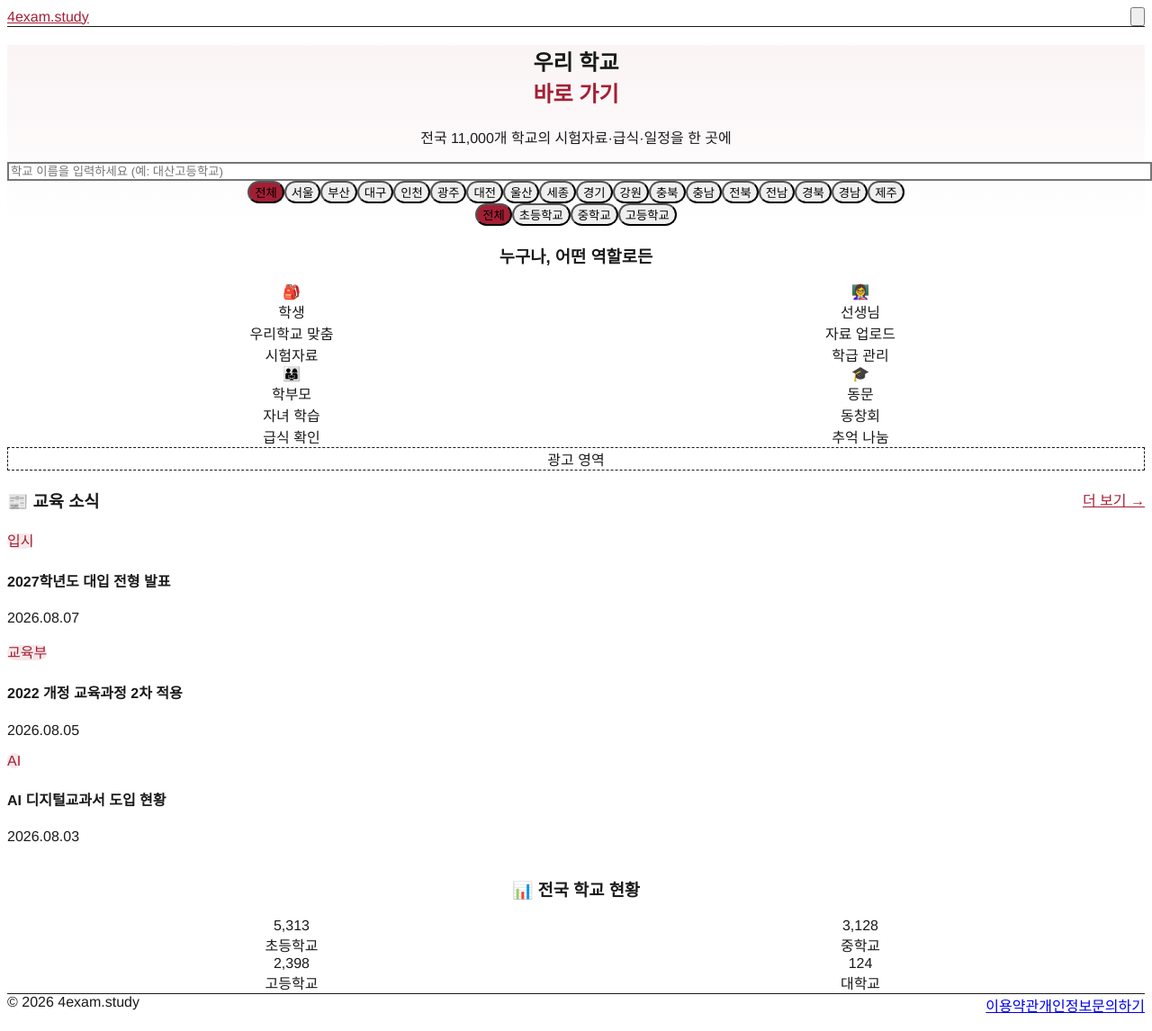
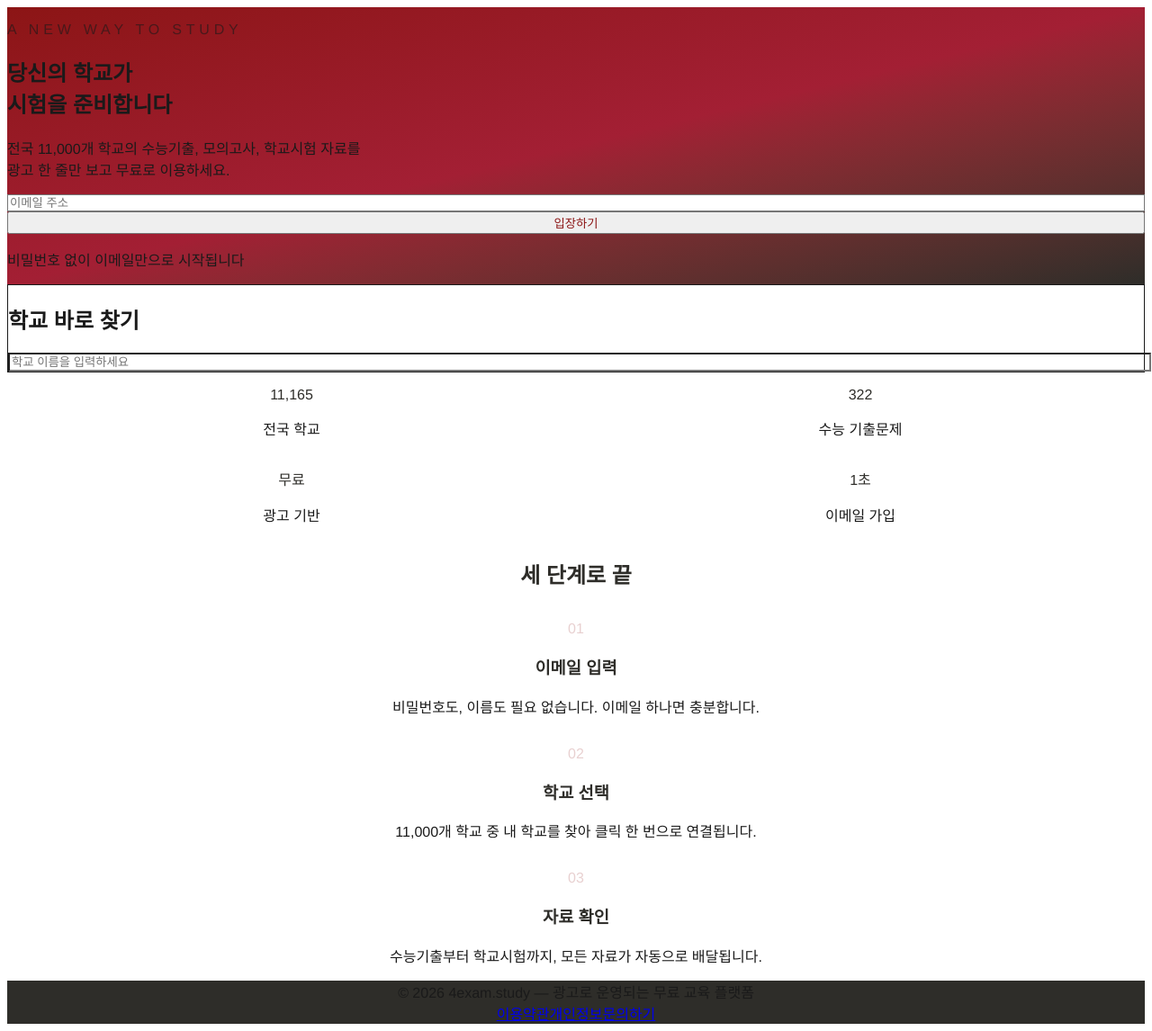
Before and after one commit to Rankerage/4exam, a Next.js app in the folder frontend/: page / in a window 1280 px wide. Shown: the whole page at 90% size. Built offline with nearby package versions, Linux system fonts and the light colour scheme.

Commit message:
4exam: nickname system + Stanford-style intro home

```diff
--- a/frontend/src/app/HomeClient.tsx
+++ b/frontend/src/app/HomeClient.tsx
@@ -1,207 +1,159 @@
 "use client";
 
-import { useState } from "react";
+import { useState, useEffect } from "react";
 import { useRouter } from "next/navigation";
-import { NavBar } from "@/components/NavBar";
-import { AdBanner } from "@/components/AdPlaceholder";
-
-const ALL_REGIONS = [
-  "전체", "서울", "부산", "대구", "인천", "광주", "대전", "울산", "세종",
-  "경기", "강원", "충북", "충남", "전북", "전남", "경북", "경남", "제주"
-];
-
-const ALL_TYPES = ["전체", "초등학교", "중학교", "고등학교"];
+import { NicknamePrompt, getNickname } from "@/lib/nickname";
 
 export default function HomeClient() {
+  const [email, setEmail] = useState("");
   const [query, setQuery] = useState("");
-  const [region, setRegion] = useState("전체");
-  const [schoolType, setSchoolType] = useState("전체");
   const [results, setResults] = useState<any[]>([]);
   const [loading, setLoading] = useState(false);
   const router = useRouter();
 
-  const handleSearch = async (q: string, r: string, t: string) => {
+  const handleSearch = async (q: string) => {
     setQuery(q);
-    setRegion(r);
-    setSchoolType(t);
+    if (q.length >= 1) {
+      const res = await fetch(`/api/exam?action=search&q=${encodeURIComponent(q)}`);
+      setResults(await res.json());
+    } else setResults([]);
+  };
 
-    if (q.length >= 1 || r !== "전체") {
+  const handleEnter = async () => {
+    if (!email.includes("@")) return;
     setLoading(true);
-      const params = new URLSearchParams();
-      params.set("action", "search");
-      if (q) params.set("q", q);
-      if (r !== "전체") params.set("region", r);
-      if (t !== "전체") params.set("type", t);
-
-      const res = await fetch(`/api/exam?${params.toString()}`);
+    localStorage.setItem("4exam_email", email);
+    const res = await fetch("/api/member", {
+      method: "POST",
+      headers: { "Content-Type": "application/json" },
+      body: JSON.stringify({ email, action: "me" }),
+    });
     const data = await res.json();
-      // 지역/유형 필터링은 API에서 지원하지 않으므로 클라이언트에서
-      let filtered = data;
-      if (r !== "전체") filtered = filtered.filter((s: any) => s.region === r);
-      if (t !== "전체") filtered = filtered.filter((s: any) => s.type === t);
-      setResults(filtered);
-      setLoading(false);
+    if (data.found && data.schoolId) {
+      router.push(`/school/${data.schoolId}`);
     } else {
-      setResults([]);
+      router.push("/login");
     }
   };
 
   return (
-    <main className="min-h-screen bg-white">
-      <NavBar />
+    <main className="min-h-screen bg-white font-sans">
+      {/* ── Stanford-style Hero ── */}
+      <section className="relative bg-gradient-to-br from-[#8C1515] via-[#A31F34] to-[#2E2D29] text-white overflow-hidden">
+        {/* 배경 패턴 */}
+        <div className="absolute inset-0 opacity-[0.03]"
+          style={{ backgroundImage: "radial-gradient(circle at 1px 1px, white 1px, transparent 0)", backgroundSize: "40px 40px" }} />
 
-      {/* 히어로 */}
-      <section className="bg-gradient-to-b from-[#A31F34]/5 to-white">
-        <div className="max-w-6xl mx-auto px-6 py-16 md:py-24 text-center">
-          <h2 className="text-3xl md:text-5xl font-bold mb-4">
-            우리 학교<br /><span className="text-[#A31F34]">바로 가기</span>
-          </h2>
-          <p className="text-gray-500 text-lg mb-8">
-            전국 11,000개 학교의 시험자료·급식·일정을 한 곳에
+        <div className="max-w-6xl mx-auto px-6 py-20 md:py-32 relative z-10">
+          <div className="max-w-3xl">
+            <p className="text-sm tracking-[.3em] uppercase opacity-60 mb-6 font-medium">
+              A New Way to Study
+            </p>
+            <h1 className="text-4xl md:text-6xl font-bold leading-tight tracking-tight mb-6">
+              당신의 학교가<br />
+              <span className="text-white/80 font-light">시험을 준비합니다</span>
+            </h1>
+            <p className="text-lg text-white/60 font-light mb-10 max-w-xl leading-relaxed">
+              전국 11,000개 학교의 수능기출, 모의고사, 학교시험 자료를<br />
+              광고 한 줄만 보고 무료로 이용하세요.
             </p>
 
-          {/* 학교 검색 + 필터 */}
-          <div className="max-w-2xl mx-auto">
-            <div className="relative mb-3">
+            {/* 이메일 입력 */}
+            <div className="flex flex-col sm:flex-row gap-3 max-w-lg">
               <input
-                type="text" value={query}
-                onChange={(e) => handleSearch(e.target.value, region, schoolType)}
-                placeholder="학교 이름을 입력하세요 (예: 대산고등학교)"
-                className="w-full text-lg py-4 px-6 border-2 border-gray-200 rounded-2xl focus:border-[#A31F34] outline-none bg-white shadow-sm"
+                type="email" value={email}
+                onChange={e => setEmail(e.target.value)}
+                placeholder="이메일 주소"
+                className="flex-1 px-5 py-3.5 bg-white/10 border border-white/20 rounded-xl text-white placeholder-white/40 outline-none focus:bg-white/20 transition-colors text-base"
+                onKeyDown={e => e.key === "Enter" && handleEnter()}
               />
+              <button onClick={handleEnter} disabled={loading}
+                className="px-8 py-3.5 bg-white text-[#8C1515] font-bold rounded-xl hover:bg-gray-100 transition-colors text-base disabled:opacity-50">
+                {loading ? "확인 중..." : "입장하기"}
+              </button>
             </div>
-
-            {/* 필터 칩 */}
-            <div className="flex flex-wrap justify-center gap-1.5">
-              {ALL_REGIONS.map(r => (
-                <button key={r}
-                  onClick={() => handleSearch(query, r === region ? "전체" : r, schoolType)}
-                  className={`px-2.5 py-1 rounded-full text-xs transition-colors ${
-                    region === r
-                      ? "bg-[#A31F34] text-white"
-                      : "bg-gray-100 text-gray-500 hover:bg-gray-200"
-                  }`}>
-                  {r}
-                </button>
-              ))}
-            </div>
-            <div className="flex justify-center gap-1.5 mt-1.5">
-              {ALL_TYPES.map(t => (
-                <button key={t}
-                  onClick={() => handleSearch(query, region, t === schoolType ? "전체" : t)}
-                  className={`px-2.5 py-1 rounded-full text-xs transition-colors ${
-                    schoolType === t
-                      ? "bg-[#A31F34] text-white"
-                      : "bg-gray-100 text-gray-500 hover:bg-gray-200"
-                  }`}>
-                  {t}
-                </button>
-              ))}
+            <p className="text-xs text-white/30 mt-3">비밀번호 없이 이메일만으로 시작됩니다</p>
           </div>
         </div>
 
-          {/* 검색 결과 */}
-          {loading && (
-            <div className="mt-4 text-gray-400 text-sm">검색 중...</div>
-          )}
-          {!loading && results.length > 0 && (
-            <div className="mt-4 max-w-2xl mx-auto bg-white rounded-2xl shadow-lg border border-gray-100 overflow-hidden text-left">
-              <p className="px-6 py-2 text-xs text-gray-400 bg-gray-50">
-                {query ? `"${query}"` : ""} {region !== "전체" ? `· ${region}` : ""} {schoolType !== "전체" ? `· ${schoolType}` : ""} — {results.length}개 학교
-              </p>
-              {results.map((s) => (
+        {/* 하단 웨이브 */}
+        <div className="absolute bottom-0 left-0 right-0 h-16 bg-gradient-to-t from-white to-transparent" />
+      </section>
+
+      {/* ── 학교 검색 ── */}
+      <section className="max-w-6xl mx-auto px-6 -mt-8 relative z-20">
+        <div className="bg-white rounded-2xl shadow-xl border border-gray-100 p-6 md:p-8">
+          <h2 className="text-sm font-bold text-gray-400 uppercase tracking-wider mb-4">학교 바로 찾기</h2>
+          <div className="relative">
+            <input
+              type="text" value={query}
+              onChange={e => handleSearch(e.target.value)}
+              placeholder="학교 이름을 입력하세요"
+              className="w-full text-xl font-light py-4 border-b-2 border-gray-200 focus:border-[#8C1515] outline-none bg-transparent transition-colors"
+            />
+            {results.length > 0 && (
+              <div className="absolute top-full mt-2 w-full bg-white border border-gray-100 rounded-xl shadow-lg overflow-hidden z-50">
+                {results.slice(0, 8).map((s: any) => (
                   <button key={s.id}
                     onClick={() => router.push(`/school/${s.id}`)}
-                  className="w-full px-6 py-4 hover:bg-gray-50 border-b last:border-0 flex items-center justify-between transition-colors">
-                  <div>
-                    <span className="font-medium text-gray-800 group-hover:text-[#A31F34]">{s.name}</span>
-                    <div className="flex gap-2 mt-0.5">
-                      <span className="text-xs px-1.5 py-0.5 bg-gray-100 rounded text-gray-500">{s.type}</span>
-                      <span className="text-xs text-gray-400">{s.region}</span>
-                    </div>
-                  </div>
-                  <span className="text-gray-300 text-lg">→</span>
+                    className="w-full text-left px-5 py-3 hover:bg-gray-50 border-b last:border-0 flex items-center justify-between">
+                    <span className="font-medium">{s.name}</span>
+                    <span className="text-sm text-gray-400">{s.region} · {s.type}</span>
                   </button>
                 ))}
               </div>
             )}
-          {!loading && query && results.length === 0 && (
-            <p className="mt-4 text-gray-400 text-sm">검색 결과가 없습니다</p>
-          )}
+          </div>
         </div>
       </section>
 
-      {/* 역할 카드 */}
-      <section className="max-w-6xl mx-auto px-6 py-12">
-        <h3 className="text-xl font-bold text-center mb-8">누구나, 어떤 역할로든</h3>
-        <div className="grid grid-cols-2 md:grid-cols-4 gap-4">
+      {/* ── 숫자로 보기 ── */}
+      <section className="max-w-6xl mx-auto px-6 py-16 md:py-24">
+        <div className="grid grid-cols-2 md:grid-cols-4 gap-8 text-center">
           {[
-            { icon: "🎒", title: "학생", desc: "우리학교 맞춤\n시험자료" },
-            { icon: "👩‍🏫", title: "선생님", desc: "자료 업로드\n학급 관리" },
-            { icon: "👨‍👩‍👧", title: "학부모", desc: "자녀 학습\n급식 확인" },
-            { icon: "🎓", title: "동문", desc: "동창회\n추억 나눔" },
-          ].map((card, i) => (
-            <div key={i} className="text-center p-6 rounded-2xl bg-gray-50 hover:bg-[#A31F34]/5 transition-colors cursor-pointer">
-              <span className="text-4xl block mb-3">{card.icon}</span>
-              <span className="font-bold block mb-1">{card.title}</span>
-              <span className="text-sm text-gray-400 whitespace-pre-line">{card.desc}</span>
+            { value: "11,165", label: "전국 학교" },
+            { value: "322", label: "수능 기출문제" },
+            { value: "무료", label: "광고 기반" },
+            { value: "1초", label: "이메일 가입" },
+          ].map((stat, i) => (
+            <div key={i}>
+              <p className="text-3xl md:text-5xl font-bold text-[#2E2D29] tracking-tight">{stat.value}</p>
+              <p className="text-sm text-gray-400 mt-2">{stat.label}</p>
             </div>
           ))}
         </div>
       </section>
 
-      {/* 광고 */}
-      <div className="max-w-6xl mx-auto px-6"><AdBanner /></div>
-
-      {/* 교육 뉴스 */}
-      <section className="bg-gray-50 py-12">
+      {/* ── 작동 방식 ── */}
+      <section className="bg-gray-50 py-16 md:py-24">
         <div className="max-w-6xl mx-auto px-6">
-          <div className="flex items-center justify-between mb-6">
-            <h3 className="text-xl font-bold">📰 교육 소식</h3>
-            <a href="#" className="text-sm text-[#A31F34] hover:underline">더 보기 →</a>
-          </div>
-          <div className="grid grid-cols-1 md:grid-cols-3 gap-6">
+          <h2 className="text-2xl md:text-3xl font-bold text-center text-[#2E2D29] mb-12">
+            세 단계로 끝
+          </h2>
+          <div className="grid grid-cols-1 md:grid-cols-3 gap-8">
             {[
-              { tag: "입시", title: "2027학년도 대입 전형 발표", date: "2026.08.07" },
-              { tag: "교육부", title: "2022 개정 교육과정 2차 적용", date: "2026.08.05" },
-              { tag: "AI", title: "AI 디지털교과서 도입 현황", date: "2026.08.03" },
-            ].map((news, i) => (
-              <div key={i} className="bg-white rounded-2xl p-6 shadow-sm hover:shadow-md transition-shadow cursor-pointer">
-                <span className="text-xs px-2 py-1 bg-[#A31F34]/10 text-[#A31F34] rounded-full">{news.tag}</span>
-                <h4 className="font-bold mt-3 mb-2">{news.title}</h4>
-                <p className="text-sm text-gray-400">{news.date}</p>
+              { step: "01", title: "이메일 입력", desc: "비밀번호도, 이름도 필요 없습니다. 이메일 하나면 충분합니다." },
+              { step: "02", title: "학교 선택", desc: "11,000개 학교 중 내 학교를 찾아 클릭 한 번으로 연결됩니다." },
+              { step: "03", title: "자료 확인", desc: "수능기출부터 학교시험까지, 모든 자료가 자동으로 배달됩니다." },
+            ].map((item, i) => (
+              <div key={i} className="text-center">
+                <p className="text-4xl font-bold text-[#8C1515]/20 mb-4">{item.step}</p>
+                <h3 className="text-lg font-bold text-[#2E2D29] mb-2">{item.title}</h3>
+                <p className="text-sm text-gray-500 leading-relaxed">{item.desc}</p>
               </div>
             ))}
           </div>
         </div>
       </section>
 
-      {/* 전국 학교 현황 */}
-      <section className="max-w-6xl mx-auto px-6 py-12">
-        <h3 className="text-xl font-bold text-center mb-8">📊 전국 학교 현황</h3>
-        <div className="grid grid-cols-2 md:grid-cols-4 gap-4">
-          {[
-            { label: "초등학교", count: "5,313", color: "bg-green-50 text-green-700" },
-            { label: "중학교", count: "3,128", color: "bg-blue-50 text-blue-700" },
-            { label: "고등학교", count: "2,398", color: "bg-purple-50 text-purple-700" },
-            { label: "대학교", count: "124", color: "bg-red-50 text-red-700" },
-          ].map((stat, i) => (
-            <div key={i} className={`text-center p-6 rounded-2xl ${stat.color}`}>
-              <span className="text-3xl font-bold block">{stat.count}</span>
-              <span className="text-sm">{stat.label}</span>
-            </div>
-          ))}
-        </div>
-      </section>
-
-      {/* 푸터 */}
-      <footer className="border-t border-gray-200 bg-gray-50">
-        <div className="max-w-6xl mx-auto px-6 py-8 flex justify-between text-xs text-gray-400">
-          <span>© 2026 4exam.study</span>
-          <div className="flex gap-4">
-            <a href="#" className="hover:text-[#A31F34]">이용약관</a>
-            <a href="#" className="hover:text-[#A31F34]">개인정보</a>
-            <a href="mailto:mathbible@gmail.com" className="hover:text-[#A31F34]">문의하기</a>
+      {/* ── 푸터 ── */}
+      <footer className="bg-[#2E2D29] text-white/40 py-12">
+        <div className="max-w-6xl mx-auto px-6 flex flex-col md:flex-row justify-between items-center gap-4 text-xs">
+          <span>© 2026 4exam.study — 광고로 운영되는 무료 교육 플랫폼</span>
+          <div className="flex gap-6">
+            <a href="#" className="hover:text-white transition-colors">이용약관</a>
+            <a href="#" className="hover:text-white transition-colors">개인정보</a>
+            <a href="mailto:mathbible@gmail.com" className="hover:text-white transition-colors">문의하기</a>
           </div>
         </div>
       </footer>
--- /dev/null
+++ b/frontend/src/lib/nickname.tsx
@@ -0,0 +1,70 @@
+"use client";
+
+import { useState, useEffect } from "react";
+
+// 닉네임 관리 (localStorage 기반, 서버 인증 없음)
+export function getNickname(): string {
+  if (typeof window === "undefined") return "익명";
+  return localStorage.getItem("4exam_nickname") || "";
+}
+
+export function setNickname(name: string) {
+  localStorage.setItem("4exam_nickname", name);
+}
+
+// 닉네임이 없으면 입력 받는 모달
+export function NicknamePrompt({ onDone }: { onDone?: () => void }) {
+  const [name, setName] = useState(getNickname());
+  const [show, setShow] = useState(!name);
+
+  const handleSave = () => {
+    const trimmed = name.trim();
+    if (trimmed.length >= 2) {
+      setNickname(trimmed);
+      setShow(false);
+      onDone?.();
+    }
+  };
+
+  if (!show) return null;
+
+  return (
+    <div className="fixed inset-0 bg-black/30 z-50 flex items-center justify-center p-4">
+      <div className="bg-white rounded-2xl shadow-2xl p-8 max-w-sm w-full text-center">
+        <p className="text-2xl mb-2">👋</p>
+        <h2 className="text-lg font-bold mb-2">닉네임을 정해주세요</h2>
+        <p className="text-sm text-gray-400 mb-6">댓글과 좋아요에 표시됩니다</p>
+        <input
+          type="text" value={name}
+          onChange={e => setName(e.target.value)}
+          placeholder="사용할 이름 (2자 이상)"
+          className="w-full text-center text-lg py-3 border-b-2 border-gray-200 focus:border-[#A31F34] outline-none bg-transparent mb-4"
+          maxLength={12}
+          autoFocus
+          onKeyDown={e => e.key === "Enter" && handleSave()}
+        />
+        <button onClick={handleSave}
+          disabled={name.trim().length < 2}
+          className="w-full py-3 bg-[#A31F34] text-white font-medium rounded-xl hover:bg-[#8B1A2C] disabled:opacity-30 transition-colors">
+          확인
+        </button>
+      </div>
+    </div>
+  );
+}
+
+// 닉네임을 사용하는 훅
+export function useNickname() {
+  const [nickname, setNick] = useState("");
+
+  useEffect(() => {
+    setNick(getNickname());
+  }, []);
+
+  const update = (name: string) => {
+    setNickname(name);
+    setNick(name);
+  };
+
+  return { nickname: nickname || "", update };
+}
```
Also changed, not shown: frontend/src/components/MaterialFeedback.tsx (+3 -8 lines). Lines whose indentation alone changed are shown as unchanged.
